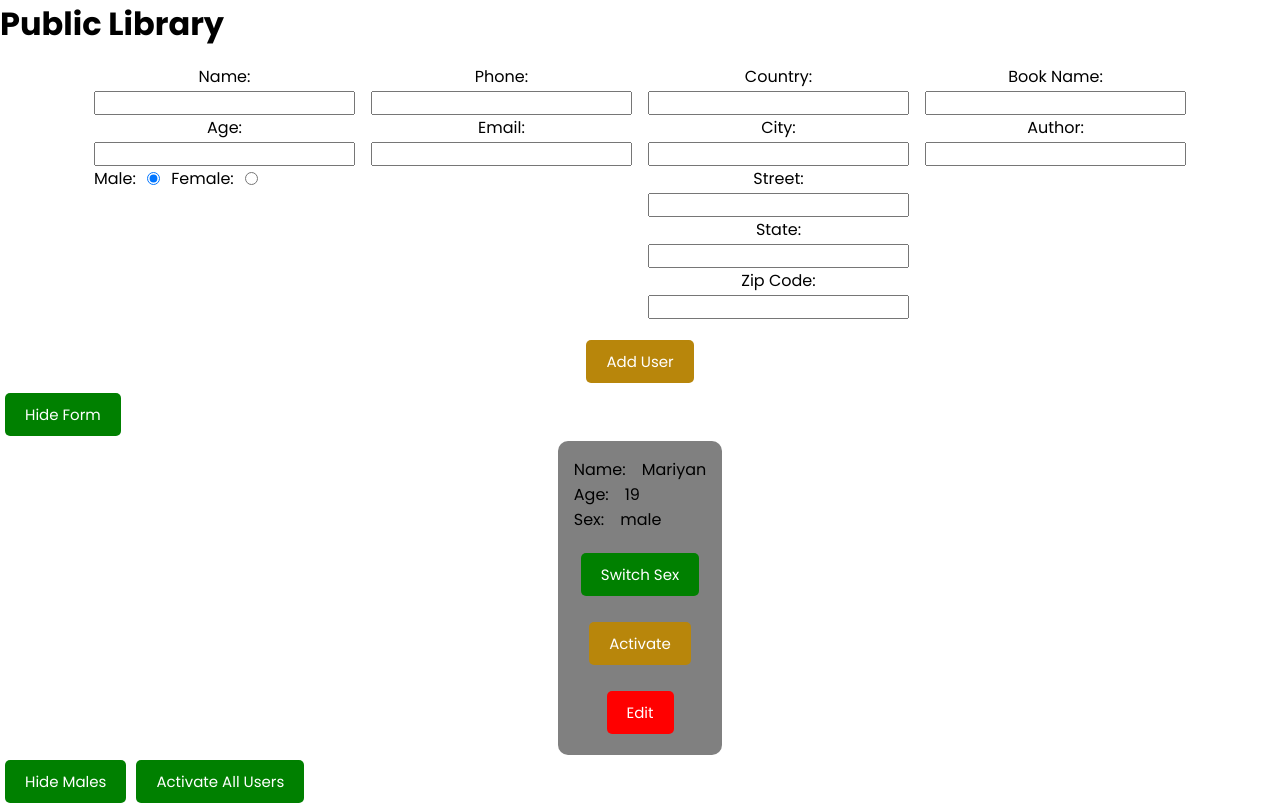
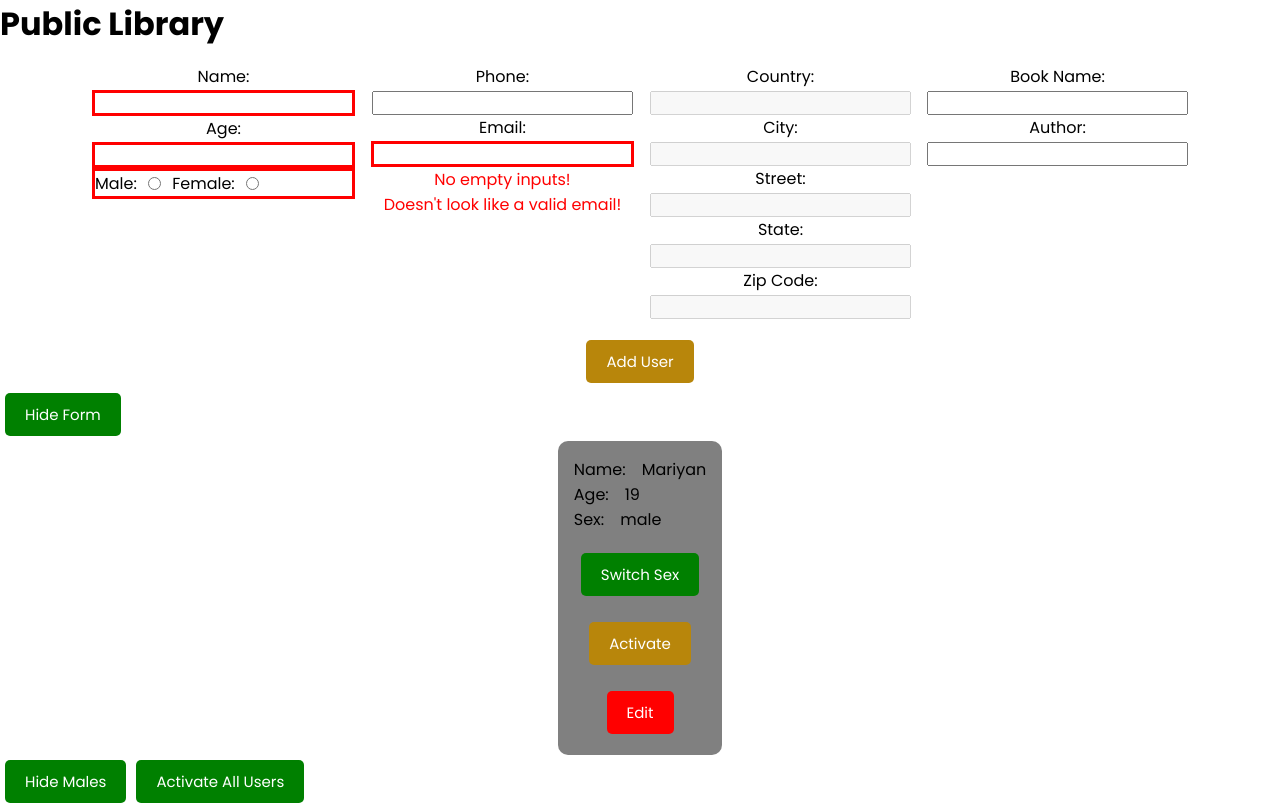
Before and after one commit to MariyanK1/Public-Library, an Angular app: page / in a window 1280 px wide. Built offline with nearby package versions, Linux system fonts and the light colour scheme; a web font is replaced by a local one.

Commit message:
fix forms

```diff
--- /dev/null
+++ b/src/app/modules/shared/form/component/config.ts
@@ -0,0 +1,29 @@
+import {
+  noEmptyInput,
+  VALIDATORS_EMAIL,
+  VALIDATORS_ONLY_LETTERS,
+} from './validators';
+
+export const GENERAL_INFO_INPUT: object = {
+  name: ['', VALIDATORS_ONLY_LETTERS],
+  age: ['', [noEmptyInput]],
+  sex: ['', [noEmptyInput]],
+};
+
+export const CONTACTS_INPUT: object = {
+  phone: [''],
+  email: ['', VALIDATORS_EMAIL],
+};
+
+export const ADDRESS_INPUT: object = {
+  country: [{ value: '', disabled: true }],
+  city: [{ value: '', disabled: true }],
+  street: [{ value: '', disabled: true }],
+  state: [{ value: '', disabled: true }],
+  zipCode: [{ value: '', disabled: true }],
+};
+
+export const BOOK_INPUT: object = {
+  bookName: [''],
+  author: [''],
+};
--- a/src/app/modules/shared/form/component/form.component.html
+++ b/src/app/modules/shared/form/component/form.component.html
@@ -1,19 +1,42 @@
 <form
-  [formGroup]="addUser"
-  (ngSubmit)="onSubmit(addUser.value)"
+  [formGroup]="userForm"
+  (ngSubmit)="onSubmit(userForm.value)"
   class="form-container"
+  novalidate
 >
   <div class="addUserForm">
-    <div class="generalInfo">
+    <div class="generalInfo" formGroupName="general">
       <div class="nameInput">
         <label for="name">Name:</label>
-        <input type="text" name="name" formControlName="name" id="name" />
+        <!-- [ngClass]=" ? 'err' : 'name'" -->
+        <input
+          [ngClass]="{
+            err: userForm.controls['general'].get('name')?.errors
+          }"
+          type="text"
+          name="name"
+          formControlName="name"
+          id="name"
+        />
       </div>
       <div class="ageInput">
         <label for="age">Age:</label>
-        <input type="number" name="age" formControlName="age" id="age" />
+        <input
+          type="number"
+          [ngClass]="{
+            err: userForm.controls['general'].get('age')?.errors
+          }"
+          name="age"
+          formControlName="age"
+          id="age"
+        />
       </div>
-      <div class="sexInput">
+      <div
+        class="sexInput"
+        [ngClass]="{
+          err: userForm.controls['general'].get('sex')?.errors
+        }"
+      >
         <label for="male">Male:</label>
         <input
           type="radio"
@@ -40,7 +63,33 @@
       </div>
       <div class="emailInput">
         <label for="email">Email:</label>
-        <input type="email" name="email" formControlName="email" id="email" />
+        <input
+          [ngClass]="{
+            err: userForm.controls['contacts'].get('email')?.errors
+          }"
+          type="email"
+          name="email"
+          id="email"
+          formControlName="email"
+        />
+        <p
+          *ngIf="
+            (userForm.controls['contacts'].get('email')?.errors)!['emptyInput']
+          "
+          class="err-msg"
+        >
+          No empty inputs!
+        </p>
+        <p
+          *ngIf="
+            (userForm.controls['contacts'].get('email')?.errors)![
+              'invalidEmail'
+            ]
+          "
+          class="err-msg"
+        >
+          Doesn't look like a valid email!
+        </p>
       </div>
     </div>
 
--- a/src/app/modules/shared/form/component/form.component.scss
+++ b/src/app/modules/shared/form/component/form.component.scss
@@ -1,4 +1,7 @@
 .form-container {
+  input {
+    outline: none;
+  }
   text-align: center;
   .addUserForm {
     margin: 1em;
@@ -8,6 +11,14 @@
     text-align: center;
     justify-content: center;
 
+    .err {
+      border: 3px solid red;
+    }
+
+    .err-msg {
+      color: red;
+    }
+
     .sexInput {
       display: flex;
       gap: 0.7em;
--- a/src/app/modules/shared/form/component/form.component.ts
+++ b/src/app/modules/shared/form/component/form.component.ts
@@ -6,8 +6,14 @@ import {
   EventEmitter,
   OnInit,
 } from '@angular/core';
-import { FormBuilder, Validators } from '@angular/forms';
+import { FormBuilder } from '@angular/forms';
 import { User } from 'src/interfaces';
+import {
+  ADDRESS_INPUT,
+  BOOK_INPUT,
+  CONTACTS_INPUT,
+  GENERAL_INFO_INPUT,
+} from './config';
 
 @Component({
   selector: 'app-form',
@@ -24,33 +30,28 @@ export class FormComponent implements OnInit {
   @Output() addUserToArray = new EventEmitter();
   constructor(private fb: FormBuilder) {}
 
-  public addUser = this.fb.group({
-    name: ['', Validators.required],
-    age: ['', Validators.required],
-    sex: ['male'],
-    contacts: this.fb.group({
-      phone: [''],
-      email: ['', Validators.required],
-    }),
-    address: this.fb.group({
-      country: [''],
-      city: [''],
-      street: [''],
-      state: [''],
-      zipCode: [''],
-    }),
-    books: this.fb.group({
-      bookName: [''],
-      author: [''],
-    }),
+  public userForm = this.fb.group({
+    general: this.fb.group(GENERAL_INFO_INPUT),
+    contacts: this.fb.group(CONTACTS_INPUT),
+    address: this.fb.group(ADDRESS_INPUT),
+    books: this.fb.group(BOOK_INPUT),
   });
 
   ngOnInit(): void {
-    this.addUser.patchValue(this.userEdit);
+    if (this.userEdit) {
+      this.isEditable = true;
+      this.userForm.patchValue(this.userEdit);
+    }
+    console.log(this.userForm.controls['contacts'].get('email')?.errors);
+    this.userForm.controls['general'].statusChanges.subscribe((x) => {
+      if (x === 'VALID') {
+        this.userForm.controls['address'].enable();
+      }
+    });
   }
 
   onSubmit(user: User): void {
-    this.addUser.reset();
+    this.userForm.reset();
     this.addUserToArray.emit(user);
   }
 }
--- /dev/null
+++ b/src/app/modules/shared/form/component/validators.ts
@@ -0,0 +1,25 @@
+import { AbstractControl } from '@angular/forms';
+
+export function onlyLetters(control: AbstractControl) {
+  if (!control.value.match(/^[a-zA-Z]+$/)) {
+    return { notOnlyLetters: true };
+  }
+  return null;
+}
+
+export function noEmptyInput(control: AbstractControl) {
+  if (control.value.length < 1) {
+    return { emptyInput: true };
+  }
+  return null;
+}
+
+export function emailValidator(control: AbstractControl) {
+  const pattern = /^\w+([\.-]?\w+)*@\w+([\.-]?\w+)*(\.\w{2,3})+$/;
+  if (!control.value.match(pattern)) {
+    return { invalidEmail: true };
+  }
+  return null;
+}
+export const VALIDATORS_ONLY_LETTERS = [noEmptyInput, onlyLetters];
+export const VALIDATORS_EMAIL = [noEmptyInput, emailValidator];
```
Also changed, not shown: tsconfig.json (+2 -5 lines).
